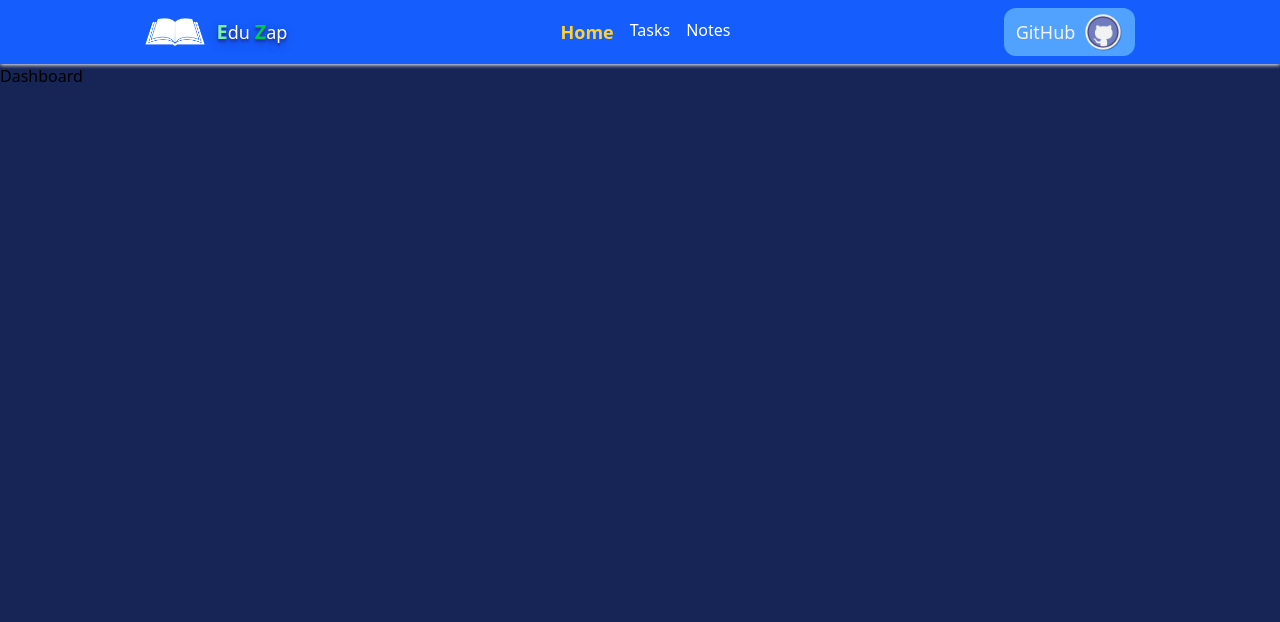
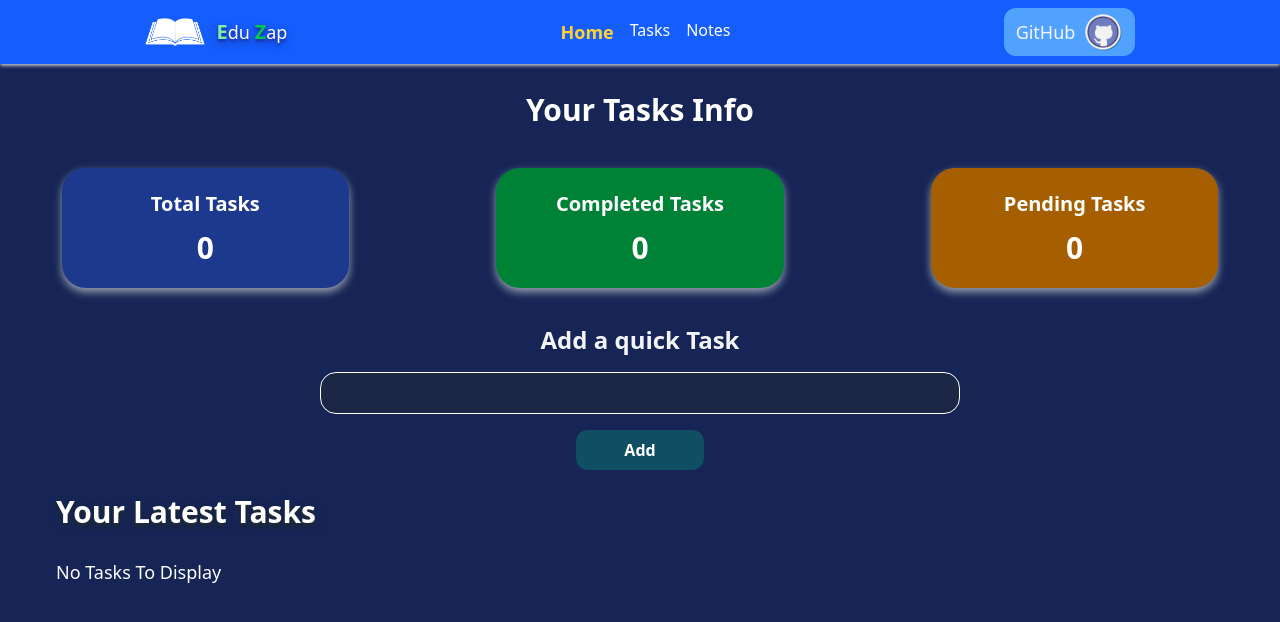
Before and after one commit to MuhammadAhmadCode/edu-zap, a React (Vite) app: page / in a window 1280 px wide. Shown: the top 622 px of the page. Built offline with nearby package versions, Linux system fonts and the light colour scheme.

Commit message:
Dashboard Completed

```diff
--- /dev/null
+++ b/src/Util/TaskDelete.js
@@ -0,0 +1,8 @@
+import { useContext } from "react"
+import { TaskContext } from "../context/TaskContext"
+
+const TaskDelete = (id) => {
+   console.log("he")
+}
+
+export default TaskDelete
--- /dev/null
+++ b/src/components/Dashboard/TaskCard.jsx
@@ -0,0 +1,12 @@
+import React from 'react'
+
+const TaskCard = ({value,title,color}) => {
+    return (
+        <div className={`${color} drop-shadow-lg drop-shadow-gray-400 h-30 w-[80%] flex items-center gap-3 flex-col justify-center md:w-[70%] p-3 rounded-3xl`}>
+            <h2 className='md:text-xl text-3xl font-bold'>{title}</h2>
+            <h3 className='md:text-3xl text-4xl font-bold'>{value}</h3>
+        </div>
+    )
+}
+
+export default TaskCard
--- a/src/components/Navbar.jsx
+++ b/src/components/Navbar.jsx
@@ -28,7 +28,7 @@ const Navbar = () => {
                 </ul>
             </div>
 
-            <Link to="https://github.com/ma2565983-pak" target='_blank'>
+            <Link to="https://github.com/MuhammadAhmadCode/edu-zap" target='_blank'>
 
                 <div className='flex hover:bg-blue-500 md:hover:text-xl md:text-lg text-md hover:text-lg text-gray-100 hover:text-gray-200 transition-all bg-blue-400 gap-2 rounded-xl px-3 py-1 items-center'>
 
--- a/src/components/Tasks/TaskAddition.jsx
+++ b/src/components/Tasks/TaskAddition.jsx
@@ -2,7 +2,7 @@ import { useState, useContext } from 'react'
 import { TaskContext } from '../../context/TaskContext'
 import { v4 as uuidv4 } from 'uuid';
 
-const TaskAddition = () => {
+const TaskAddition = ({title="Add Your Tasks",style}) => {
     const { setTasks, tasks } = useContext(TaskContext)
 
     const [task, setTask] = useState("")
@@ -21,7 +21,7 @@ const TaskAddition = () => {
     return (
         <>
             <div className='w-full flex text-white gap-4 mt-9 justify-center flex-col items-center'>
-                <h1 className='text-3xl text-center text-gray-100 font-bold'>Add Your Tasks</h1>
+                <h1 className={`text-center text-gray-100 ${style?style:"font-bold text-3xl"}`}>{title}</h1>
 
                 <input onKeyDown={handleEnter} value={task} onChange={(e) => setTask(e.target.value)} className='md:w-1/2 w-[90%] border py-2 bg-gray-800/60 rounded-2xl px-3 border-white' type="text" name="" id="" />
 
--- a/src/components/Tasks/TasksMapping.jsx
+++ b/src/components/Tasks/TasksMapping.jsx
@@ -4,6 +4,8 @@ import { AiFillDelete } from 'react-icons/ai';
 import { BiSave } from 'react-icons/bi';
 import { FaEdit } from 'react-icons/fa';
 import { GiCancel, GiThumbUp } from 'react-icons/gi';
+import TaskDelete from '../../Util/TaskDelete';
+
 
 const TasksMapping = () => {
   const [editingID, setEditingId] = useState(null)
@@ -26,16 +28,6 @@ const TasksMapping = () => {
     let newTasks = [...tasks]
     newTasks[index].completed = !newTasks[index].completed
     setTasks(newTasks)
-  }
-
-  const TaskDelete = (id) => {
-    const c = confirm("Do you Really want to delete Tast?")
-    if (c) {
-      const newTasks = tasks.filter((task) => {
-        return task.id !== id
-      })
-      setTasks(newTasks)
-    }
   }
 
 
--- a/src/pages/Dashboard.jsx
+++ b/src/pages/Dashboard.jsx
@@ -1,8 +1,53 @@
-import React from 'react'
+import React, { useContext } from 'react'
+import { TaskContext } from '../context/TaskContext'
+import TaskCard from '../components/Dashboard/TaskCard'
+import TaskAddition from '../components/Tasks/TaskAddition'
+import { AiFillDelete } from 'react-icons/ai'
+import TaskDelete from '../Util/TaskDelete'
+
 
 const Dashboard = () => {
+  const { tasks } = useContext(TaskContext)
+
+  const totalTasks = tasks.length
+  const CompletedTasks = tasks.filter((task) => task.completed).length
+  const pendingTasks = totalTasks - CompletedTasks
+
+  console.log(tasks);
   return (
-    <div>Dashboard</div>
+    <>
+      <div className='mt-7 pb-6'>
+        <h1 className='text-center text-white text-3xl font-bold'>Your Tasks Info</h1>
+        <div className='text-white gap-6 mt-10 grid grid-cols-1 md:grid-cols-3 place-items-center'>
+          <TaskCard value={totalTasks} color={"bg-blue-900"} title={"Total Tasks"} />
+          <TaskCard value={CompletedTasks} color={"bg-green-700"} title={"Completed Tasks"} />
+          <TaskCard value={pendingTasks} color={"bg-yellow-700"} title={"Pending Tasks"} />
+        </div>
+
+        <div>
+          <TaskAddition title={"Add a quick Task"} style={"font-semibold text-2xl"} />
+        </div>
+
+        <div className='mt-6 ml-14 text-white'>
+
+          <h2 className='text-3xl font-semibold text-shadow-lg text-shadow-gray-800'>Your Latest Tasks</h2>
+
+          <div className='flex flex-col gap-4 mt-7'>
+            {tasks.length == 0 && <div className='text-lg'>No Tasks To Display</div>}
+            {tasks.slice(0, 3).map((task) => {
+              return (
+                <div key={task.id} className='w-[60%] p-3 px-4 rounded-2xl bg-violet-900 flex justify-between'>
+                  <h2 className='text-xl'>{task.task}</h2>
+                  <button className='bg-blue-900 p-2 rounded-xl cursor-pointer' onClick={() => TaskDelete(task.id)}>{<AiFillDelete />}</button>
+                </div>
+              )
+            })}
+          </div>
+
+        </div>
+
+      </div>
+    </>
   )
 }
 
```
